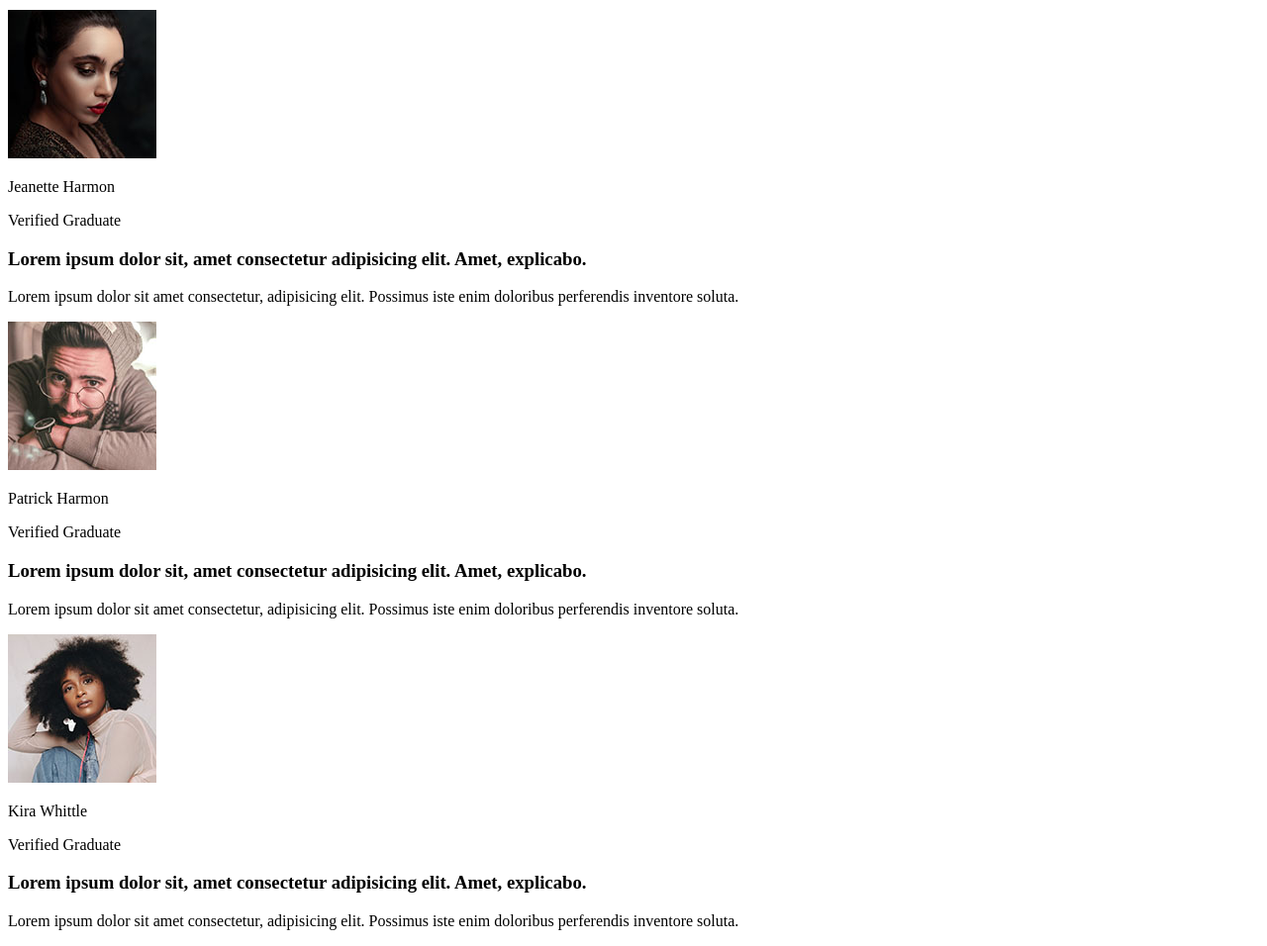
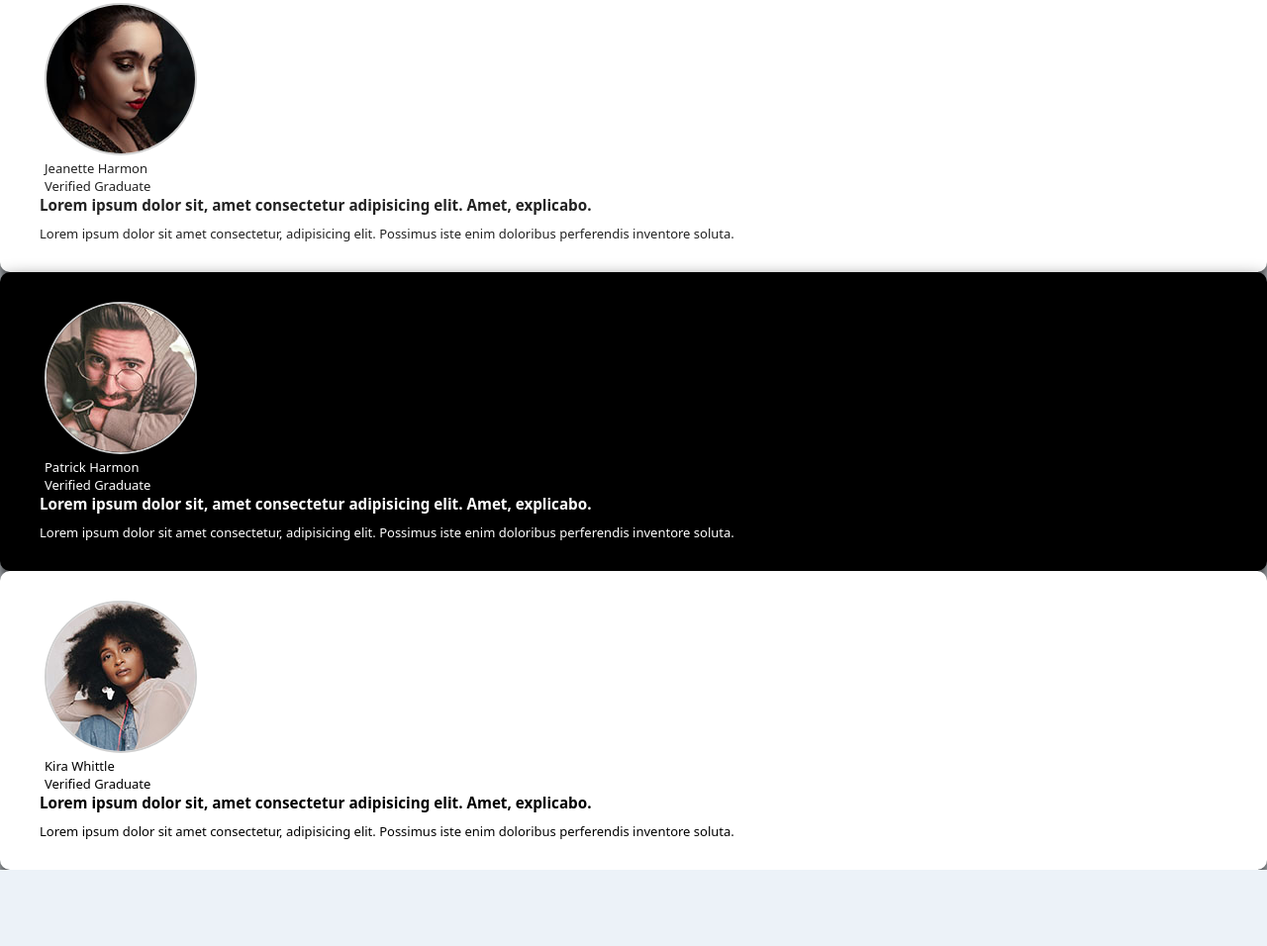
Before and after one commit to LewistechKe/CSS-Grid--frontend-mentor-challenge, a plain HTML site: page index.html in a window 1280 px wide. Shown: the part 669-1625 px from the top of the page at 99% size. After the commit the page ends 1548 px from the top, so only its background shows below. Drawn offline with Linux system fonts and the light colour scheme.

Commit message:
card5,h3

```diff
--- a/index.html
+++ b/index.html
@@ -5,6 +5,7 @@
     <meta http-equiv="X-UA-Compatible" content="IE=edge">
     <meta name="viewport" content="width=device-width, initial-scale=1.0">
     <title>Frontend Mentor | Challenge Name Here</title>
+    <link rel="stylesheet" href="style.css">
 </head>
 <body>
     <div class="container">
--- a/style.css
+++ b/style.css
@@ -36,3 +36,33 @@ body {
     grid-column: 2/4;
     border-radius: 10px;
 }
+.card-5{
+    background: hsl(0, 0%, 100%);
+    color: black;
+    grid-column: 4/5;
+    grid-row: 1/3;
+    border-radius: 10px;
+}
+.card{
+    box-shadow: 0 10px 20px rgba(0, 0, 0.3);
+    border-radius: 10px;
+    padding: 30px 40px;
+}
+.card h3 {
+    margin-bottom: 10px;
+}
+*{
+    margin: 0;
+    font-family: system-ui;
+}
+img{
+    border-radius: 50%;
+    border: 2px solid hsl(0, 0%, 81%);
+}
+h2{
+    margin-bottom: 20px;
+}
+.card-img{
+    /* display: flex; */
+    margin-left: 5px;
+}
```
